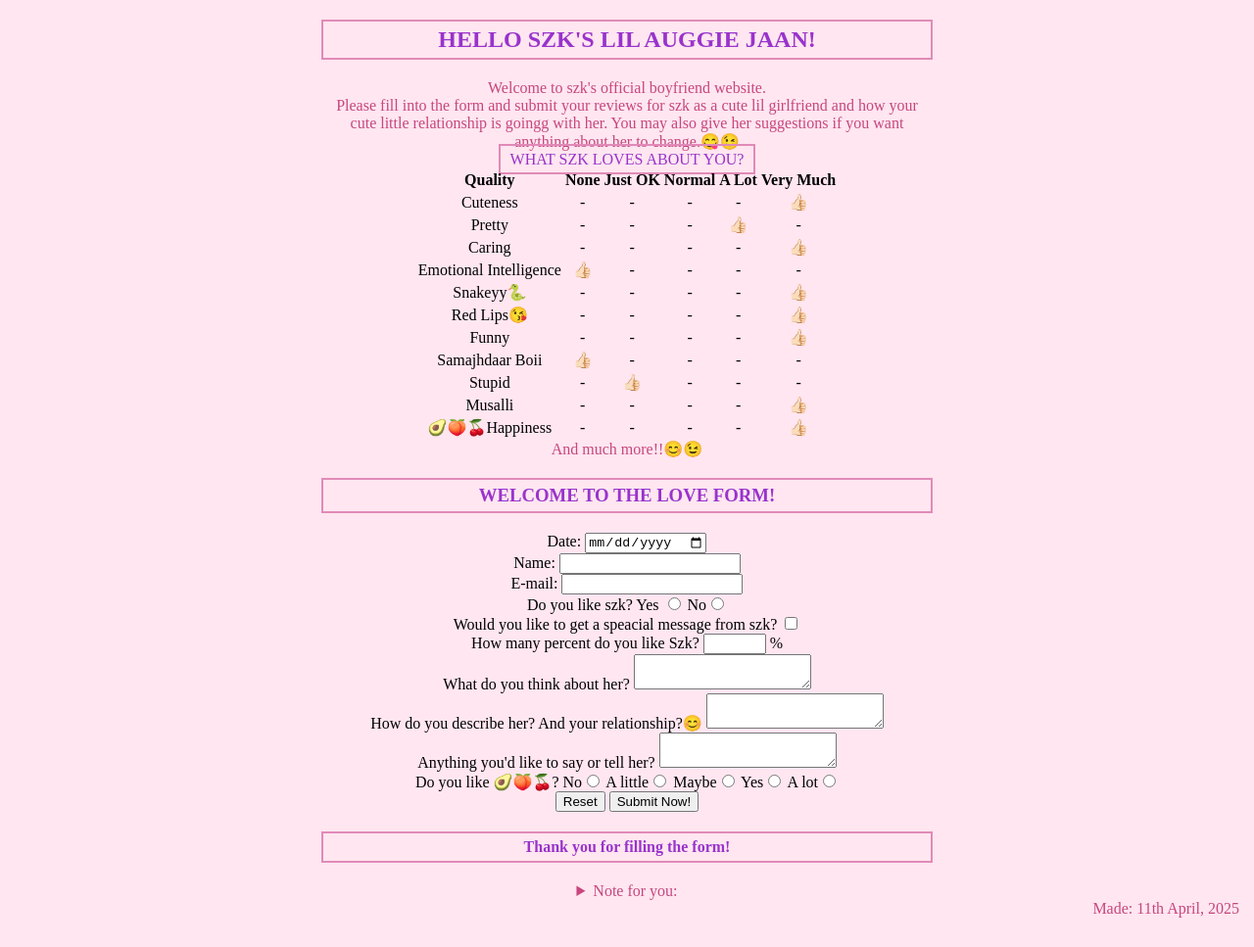
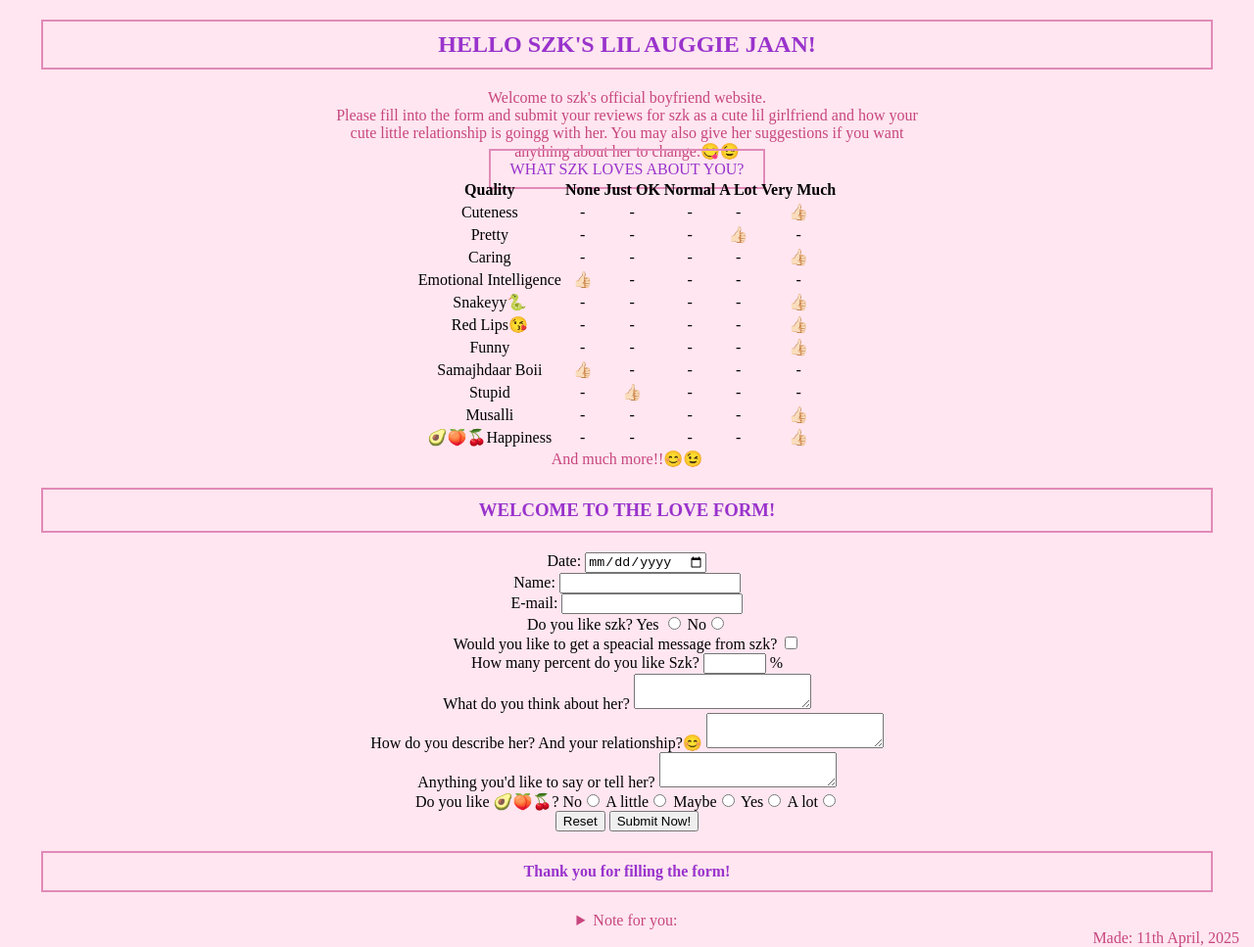
Before and after one commit to szk50/Love-Form, a plain HTML site: page index.html in a window 1280 px wide. Shown: the whole page at 98% size. Before the commit the page ends 937 px from the top, so only its background shows below. Drawn offline with Linux system fonts and the light colour scheme.

Commit message:
Update szkweb.css

```diff
--- a/szkweb.css
+++ b/szkweb.css
@@ -44,8 +44,9 @@ p, span, summary {
     color: #9933cc;
     border: 2px solid #e18ab8;
     margin: 20px auto;
-    max-width: 600px;
-    padding: 5px 10px;
+    max-width: 90%;
+    padding: 10px 20px;
+    text-align: center;
 }
 
 table {
```
